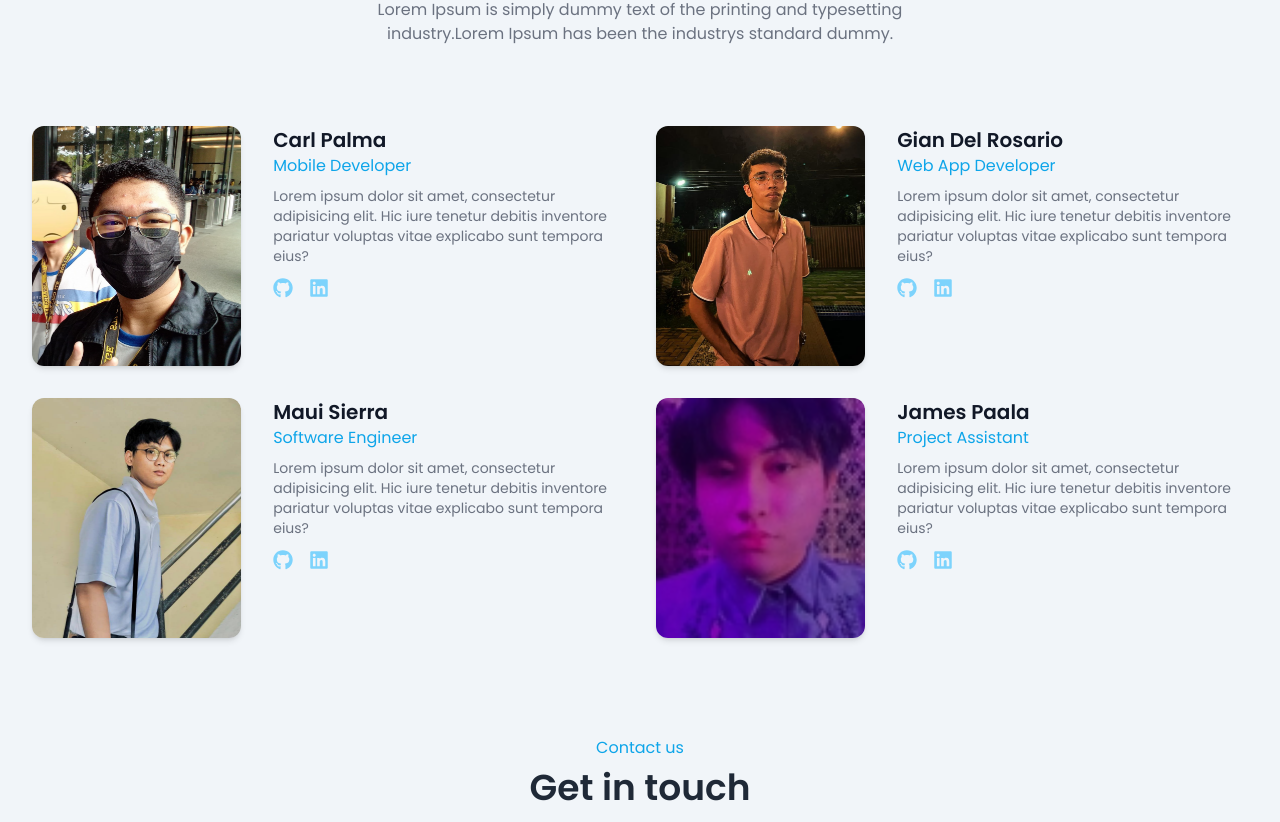
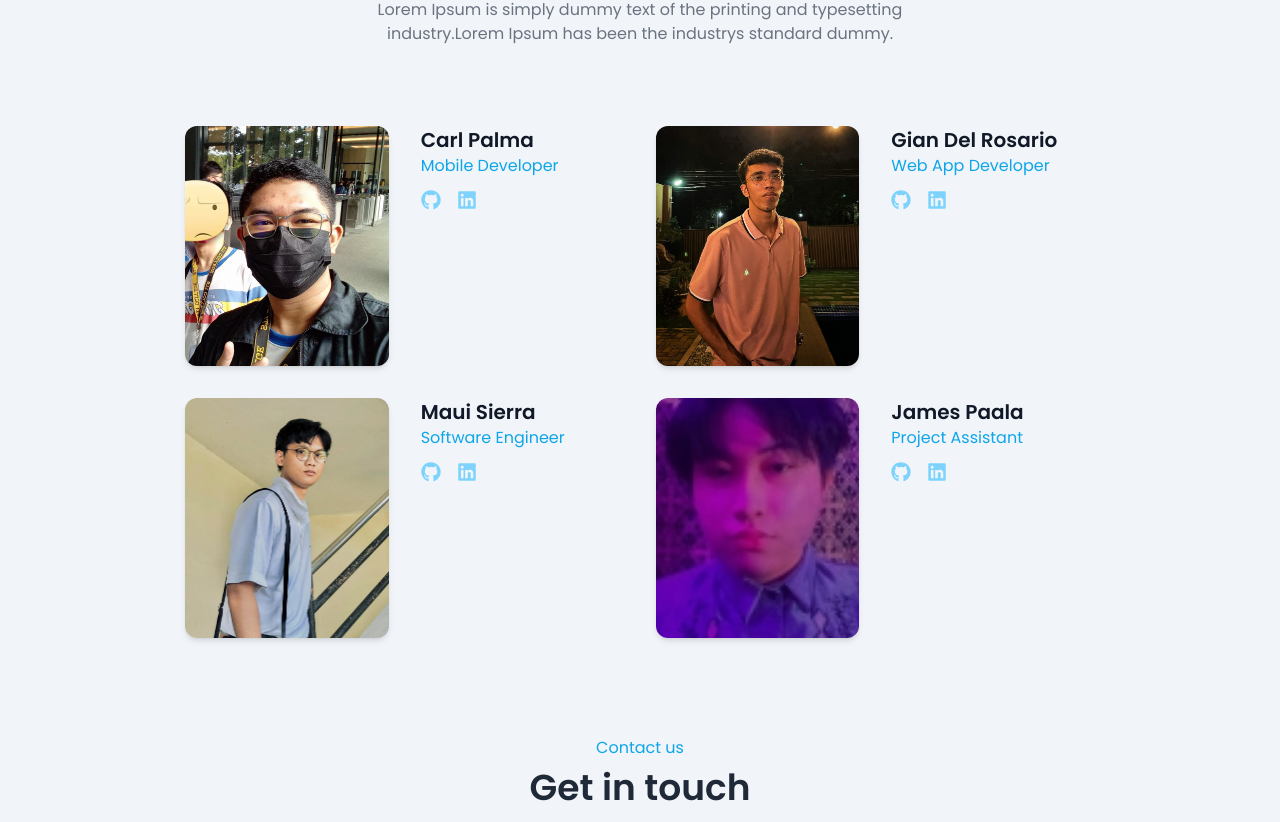
Before and after one commit to GianAndrew/pcs-company-web, a React (Vite) app: page / in a window 1280 px wide. Shown: the part 2895-3717 px from the top of the page. Built offline with nearby package versions, Linux system fonts and the light colour scheme.

Commit message:
the placeholder of team section was removed

```diff
--- a/src/components/TeamSection.jsx
+++ b/src/components/TeamSection.jsx
@@ -66,12 +66,10 @@ const TeamSection = () => {
 									<div className='w-full h-60'>
 										<img src={team.img} className='w-full h-full object-cover object-center shadow-md rounded-xl' alt='' />
 									</div>
-									<div className='mt-4 sm:mt-0'>
+									<div className='mt-4 sm:mt-0 w-full'>
 										<h4 className='text-xl text-gray-900 font-semibold'>{team.name}</h4>
 										<p className='text-md text-sky-500'>{team.title}</p>
-										<p className='text-gray-500 text-sm leading-5 mt-2'>
-											Lorem ipsum dolor sit amet, consectetur adipisicing elit. Hic iure tenetur debitis inventore pariatur voluptas vitae explicabo sunt tempora eius?
-										</p>
+
 										<div className='mt-3 flex gap-4 text-gray-400'>
 											<a href={team.github} target='_blank' rel='noreferrer'>
 												<FontAwesomeIcon icon={faGithub} className={cn('w-5 h-5 text-sky-300', 'hover:text-sky-600')} />
```
